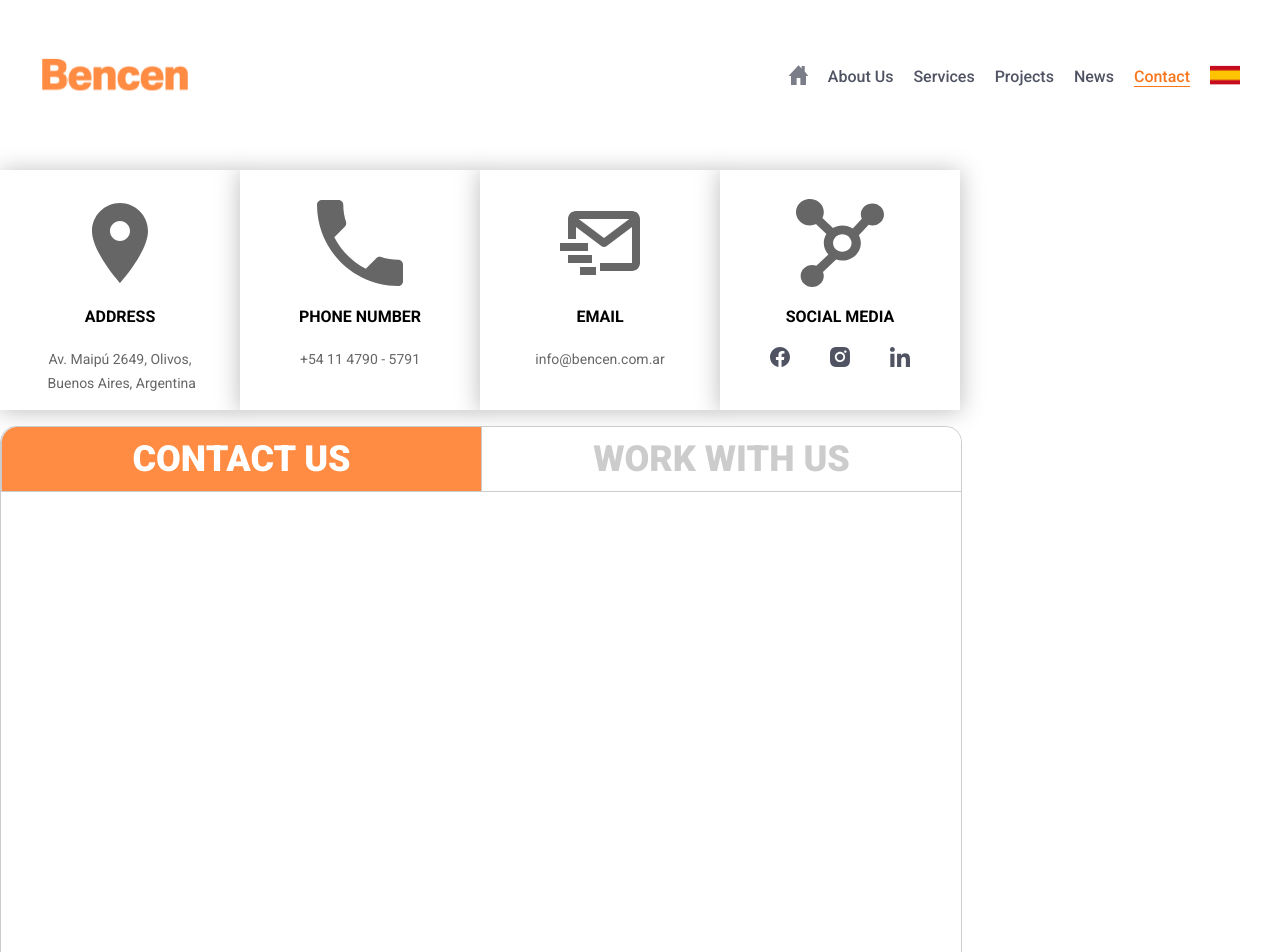
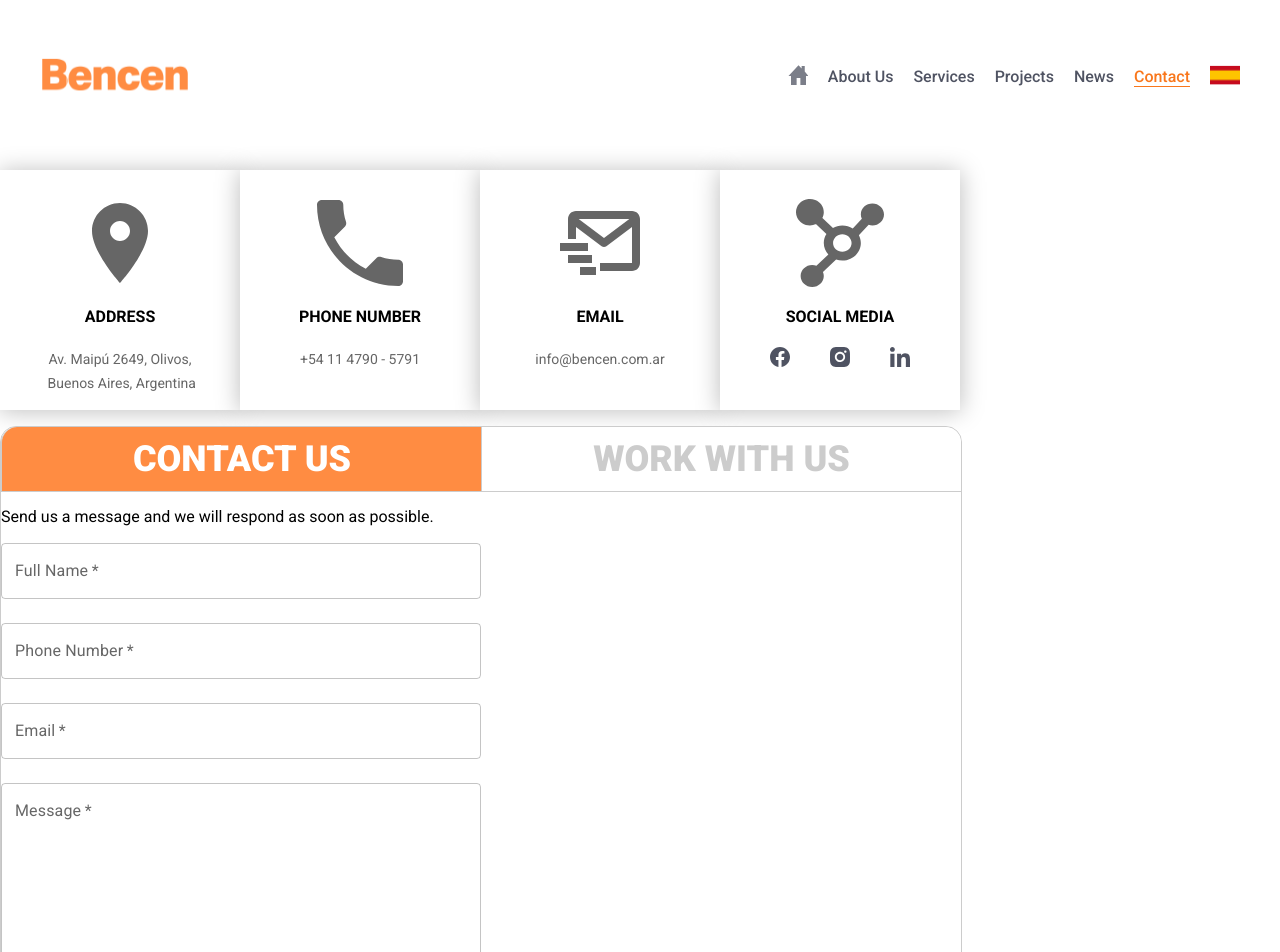
Before and after one commit to ipiccardo/bencen, a Next.js app: page /dashboard/contact in a window 1280 px wide. Shown: the top 952 px of the page. Built offline with nearby package versions, Linux system fonts and the light colour scheme.

Commit message:
Added TextFields from Material UI Library - Part 1

```diff
--- a/package.json
+++ b/package.json
@@ -9,6 +9,9 @@
     "lint": "next lint"
   },
   "dependencies": {
+    "@emotion/react": "^11.11.1",
+    "@emotion/styled": "^11.11.0",
+    "@mui/material": "^5.14.15",
     "next": "^13.5.4",
     "nextjs": "^0.0.3",
     "react": "^18",
--- a/src/app/components/Tab_Bar/TabBar.tsx
+++ b/src/app/components/Tab_Bar/TabBar.tsx
@@ -1,6 +1,7 @@
 'use client'
 
 import React, {useState} from "react";
+import { TextField, colors } from "@mui/material";
 import classes from './tabBar.module.css';
 import Button from '../Ui/Button';
 
@@ -11,6 +12,10 @@ interface Props {
 const TabBar = ({}: Props): JSX.Element => {
   const [clickL, setClickL] = useState(true)
   const [clickR, setClickR] = useState(false)
+  const [name, setName] = useState("");
+  const [phoneNumber, setPhoneNumber] = useState("");
+  const [email, setEmail] = useState("");
+  const [message, setMessage] = useState("");
 
   const handleClickL = () => {
     if(!clickL){
@@ -27,12 +32,62 @@ const TabBar = ({}: Props): JSX.Element => {
   };
 
   return (
+    <div>
       <div className={classes.tab}>
+        <div className={classes.tabLeft}>
           <div className={`${classes.boxLeftClick} ${clickL ? "" : classes.boxLeft}`} onClick={handleClickL}>
               <div className={`${classes.headerLeftClick} ${clickL ? "" : classes.headerLeft}`}>CONTACT US</div>
           </div>
+          <ul>
+            <div>Send us a message and we will respond as soon as possible.</div>
+            <li><TextField
+                  value={name}
+                  label="Full Name"
+                  onChange={(e) => {
+                      setName(e.target.value);
+                  }}
+                  fullWidth={true}
+                  margin="normal"
+                  required={true}
+              /></li>
+            <li><TextField
+                value={phoneNumber}
+                label="Phone Number"
+                onChange={(e) => {
+                    setPhoneNumber(e.target.value);
+                }}
+                fullWidth={true}
+                margin="normal"
+                required={true}
+            /></li>
+            <li><TextField
+                value={email}
+                label="Email"
+                onChange={(e) => {
+                    setEmail(e.target.value);
+                }}
+                fullWidth={true}
+                margin="normal"
+                required={true}
+            /></li>
+            <li><TextField
+                value={message}
+                label="Message"
+                onChange={(e) => {
+                    setMessage(e.target.value);
+                }}
+                fullWidth={true}
+                margin="normal"
+                required={true}
+                multiline={true}
+                rows={8}
+            /></li>
+            <li><Button href="" classNameButton={classes.button} text="SEND" /></li>
+          </ul>
+        </div>
           <div className={`${classes.boxRight} ${clickR ? classes.boxRightClick : ""}`} onClick={handleClickR}>
               <div className={`${classes.headerRight} ${clickR ? classes.headerRightClick : ""}`}>WORK WITH US</div>
+          </div>
       </div>
     </div>
   );
--- a/src/app/components/Tab_Bar/tabBar.module.css
+++ b/src/app/components/Tab_Bar/tabBar.module.css
@@ -8,6 +8,11 @@
     border-style: solid;
     border-width: 1px;
     display: flex;
+}
+
+.tabLeft {
+    width: 480px;
+    height: 672px;
 }
 
 .boxLeftClick {
@@ -56,6 +61,12 @@
     font-weight: var(--h-1-font-weight);
 }
 
+.button {
+    width: 160px;
+    height: 48px;
+    margin-top: 1rem;
+}
+
 /* Tab Bar - Click State */
 .boxLeft{
     background-color: var(--white-color);
```
Also changed, not shown: 1 other file (tests, documents, lock files or other folders). Lines whose indentation alone changed are shown as unchanged.
